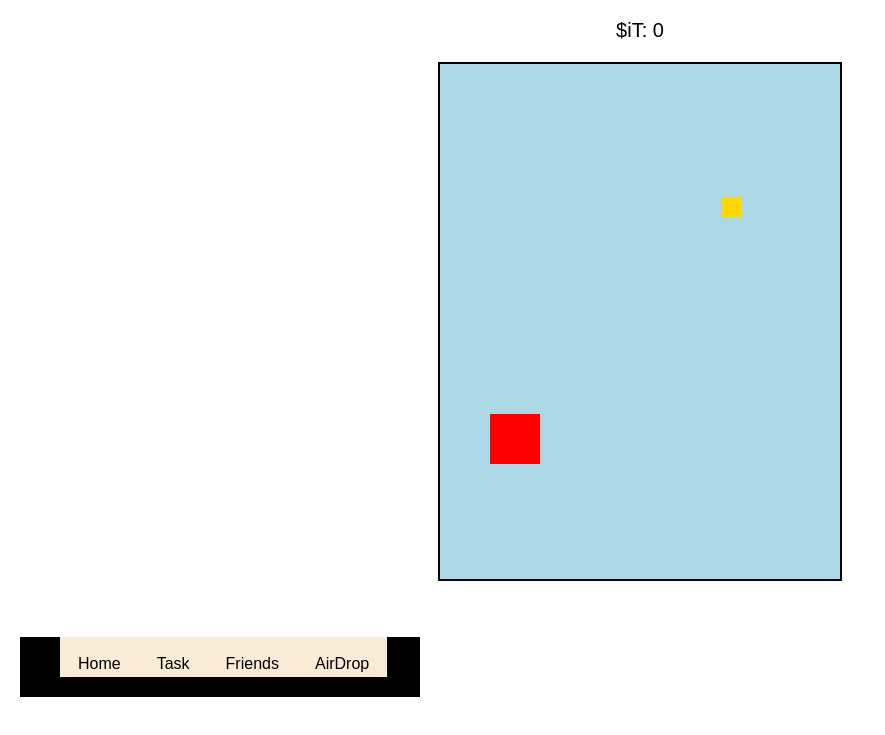
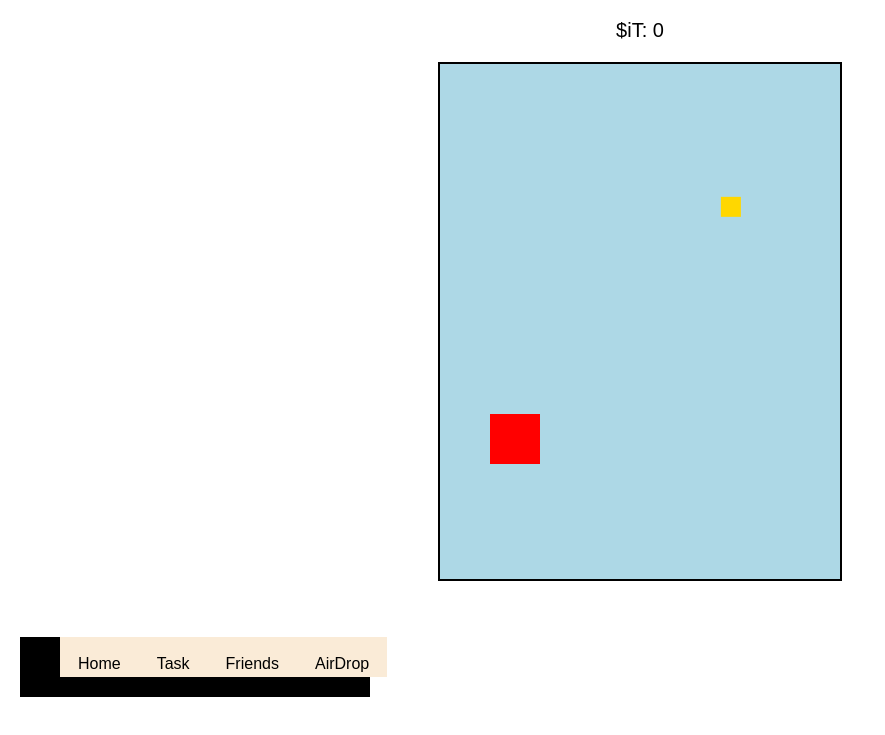
Before and after one commit to iBSASHRAFUL/web3, a plain HTML site: page index.html in a window 1280 px wide. Shown: the part 61-796 px from the top of the page, without its empty margins (0-885 px from the left). Drawn offline with Linux system fonts and the light colour scheme.

Commit message:
Update index.html
Signed-off-by: iBSASHRAFUL <44710779+iBSASHRAFUL@users.noreply.github.com>

```diff
--- a/index.html
+++ b/index.html
@@ -28,7 +28,7 @@
 
         .navbar {
             text-align: center;
-            width: 400px;
+            width: 350px;
             height: 60px;
             margin-left: 20px;
             background: black;
@@ -37,7 +37,7 @@
 
         ul {
             display: flex;
-            width: 399px;
+            width: 350px;
             height: 40px;
 
 
```
